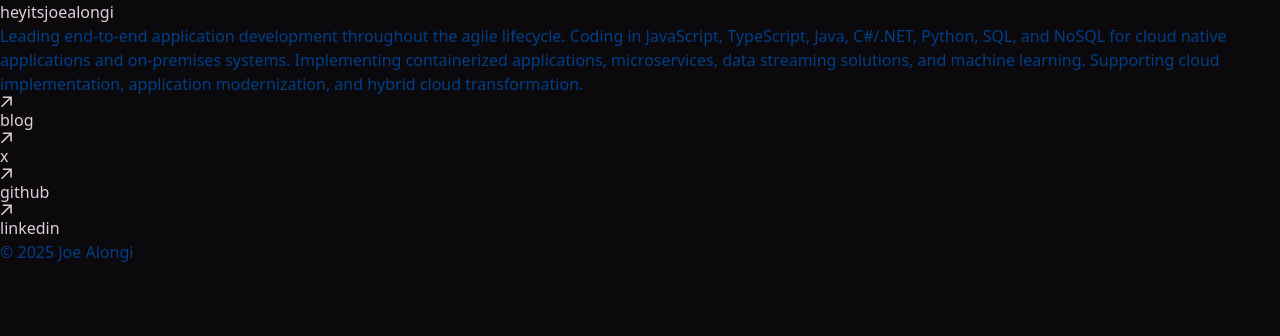
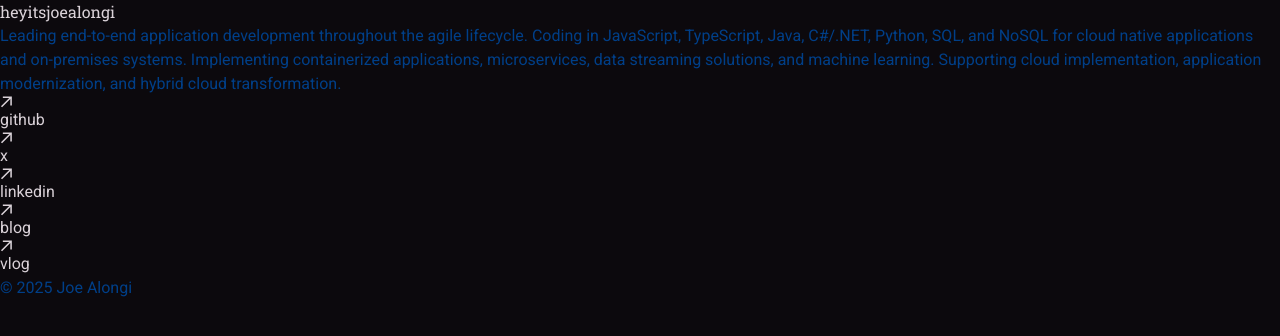
Before and after one commit to heyitsjoealongi/heyitsjoealongi, a Next.js app: page / in a window 1280 px wide. Shown: the top 336 px of the page. Built offline with nearby package versions, Linux system fonts and the light colour scheme.

Commit message:
Update fonts

```diff
--- a/next.config.ts
+++ b/next.config.ts
@@ -1,11 +1,11 @@
-import { setupDevPlatform } from '@cloudflare/next-on-pages/next-dev';
+// import { setupDevPlatform } from "@cloudflare/next-on-pages/next-dev";
 
 // Here we use the @cloudflare/next-on-pages next-dev module to allow us to use bindings during local development
 // (when running the application with `next dev`), for more information see:
 // https://github.com/cloudflare/next-on-pages/blob/main/internal-packages/next-dev/README.md
-if (process.env.NODE_ENV === 'development') {
-  await setupDevPlatform();
-}
+// if (process.env.NODE_ENV === "development") {
+//   await setupDevPlatform();
+// }
 
 import type { NextConfig } from "next";
 
--- a/src/app/components/menu/footer.tsx
+++ b/src/app/components/menu/footer.tsx
@@ -24,10 +24,10 @@ export default function Footer() {
             className="flex items-center transition-all hover:text-neutral-800 dark:hover:text-neutral-100"
             rel="noopener noreferrer"
             target="_blank"
-            href="https://bitsbythebyte.pub/"
+            href="https://github.com/heyitsjoealongi/"
           >
             <ArrowIcon />
-            <p className="ml-2 h-7">blog</p>
+            <p className="ml-2 h-7">github</p>
           </a>
         </li>
         <li>
@@ -46,10 +46,10 @@ export default function Footer() {
             className="flex items-center transition-all hover:text-neutral-800 dark:hover:text-neutral-100"
             rel="noopener noreferrer"
             target="_blank"
-            href="https://github.com/heyitsjoealongi/"
+            href="https://www.linkedin.com/in/heyitsjoealongi/"
           >
             <ArrowIcon />
-            <p className="ml-2 h-7">github</p>
+            <p className="ml-2 h-7">linkedin</p>
           </a>
         </li>
         <li>
@@ -57,10 +57,21 @@ export default function Footer() {
             className="flex items-center transition-all hover:text-neutral-800 dark:hover:text-neutral-100"
             rel="noopener noreferrer"
             target="_blank"
-            href="https://www.linkedin.com/in/heyitsjoealongi/"
+            href="https://bitsbythebyte.pub/"
           >
             <ArrowIcon />
-            <p className="ml-2 h-7">linkedin</p>
+            <p className="ml-2 h-7">blog</p>
+          </a>
+        </li>
+        <li>
+          <a
+            className="flex items-center transition-all hover:text-neutral-800 dark:hover:text-neutral-100"
+            rel="noopener noreferrer"
+            target="_blank"
+            href="https://www.youtube.com/@heyitsjoealongi/"
+          >
+            <ArrowIcon />
+            <p className="ml-2 h-7">vlog</p>
           </a>
         </li>
       </ul>
--- a/src/app/globals.css
+++ b/src/app/globals.css
@@ -26,19 +26,19 @@ h4,
 h5,
 h6 {
   color: #dad2d8;
-  font-family: var(--font-roboto-slab) !important;
+  font-family: "Roboto Slab", serif;
 }
 
 p {
   color: #003f88;
-  font-family: var(--font-roboto) !important;
+  font-family: "Roboto", serif;
 }
 
 a,
 a > p,
 a > svg {
   color: #dad2d8;
-  font-family: var(--font-roboto) !important;
+  font-family: "Roboto", serif;
 }
 
 a:hover,
--- a/src/app/layout.tsx
+++ b/src/app/layout.tsx
@@ -8,6 +8,7 @@ export default function RootLayout({
 }>) {
   return (
     <html lang="en">
+      <head>
         <link rel="icon" href="/favicon.ico" sizes="any" />
         <title>heyitsjoealongi</title>
         <meta name="title" content="heyitsjoealongi" />
@@ -37,6 +38,15 @@ export default function RootLayout({
           property="twitter:image"
           content="https://heyitsjoealongi.com/heyitsjoealongi.png"
         />
+        <link
+          href="https://fonts.googleapis.com/css2?family=Roboto:ital,wght@0,100..900;1,100..900&display=swap"
+          rel="stylesheet"
+        />
+        <link
+          href="https://fonts.googleapis.com/css2?family=Roboto+Slab:wght@100..900&family=Roboto:ital,wght@0,100..900;1,100..900&display=swap"
+          rel="stylesheet"
+        />
+      </head>
       <body className="max-w-xl mt-[9vh] mx-9 lg:mx-auto">
         <main className="flex flex-col flex-auto min-w-0 mt-6 px-2 md:px-0">
           {children}
--- a/src/app/page.tsx
+++ b/src/app/page.tsx
@@ -1,10 +1,10 @@
 export default function Home() {
   return (
     <section>
-      <h1 className="max-w-xl mx-auto font-[family-name:var(--font-roboto-slab)] uppercase text-xl min-[2000px]:text-3xl font-medium subpixel-antialiased">
+      <h1 className="max-w-xl mx-auto uppercase text-xl min-[2000px]:text-3xl font-medium subpixel-antialiased">
         heyitsjoealongi
       </h1>
-      <p className="my-3 lg:my-6 text-xl lg:text-3xl font-[family-name:var(--font-roboto)] font-extralight subpixel-antialiased">
+      <p className="my-3 lg:my-6 text-xl lg:text-3xl font-extralight subpixel-antialiased">
         Leading end-to-end application development throughout the agile
         lifecycle. Coding in JavaScript, TypeScript, Java, C#/.NET, Python, SQL,
         and NoSQL for cloud native applications and on-premises systems.
@@ -15,3 +15,5 @@ export default function Home() {
     </section>
   );
 }
+
+// {}
```
Also changed, not shown: src/app/fonts.ts (deleted, +0 -15 lines), 1 other file (tests, documents, lock files or other folders). Lines whose indentation alone changed are shown as unchanged.
